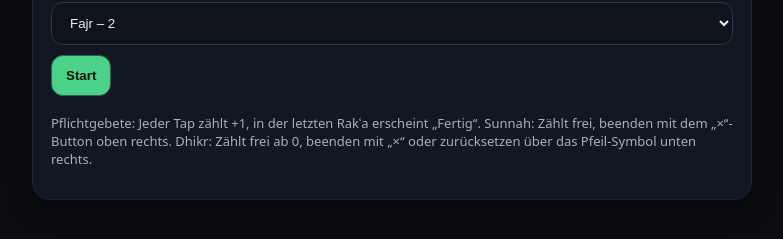
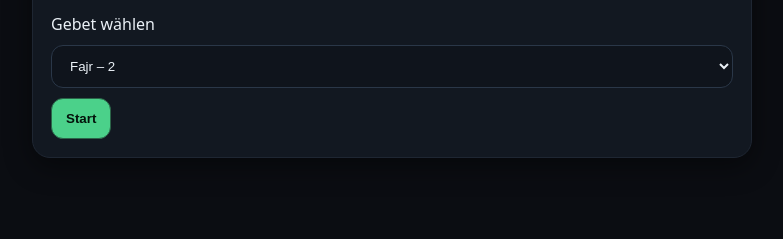
Before and after one commit to rayhanmansouri/RakaaCounter, a plain HTML site: page index.html in a window 1280 px wide. Shown: the part 353-592 px from the top of the page, without its empty margins (248-1031 px from the left). Drawn offline with Linux system fonts and the light colour scheme.

Commit message:
Update index.html

```diff
--- a/index.html
+++ b/index.html
@@ -64,11 +64,6 @@
           </div>
           <p class="hint" id="installHint" hidden>
             Öffne das Browser-Menü (<strong>Teilen</strong>/<strong>Zum Startbildschirm hinzufügen</strong>), um die App auf dem Gerät zu speichern.
-          </p>
-          <p class="hint">
-            Pflichtgebete: Jeder Tap zählt +1, in der letzten Rakʿa erscheint „Fertig“.
-            Sunnah: Zählt frei, beenden mit dem „×“-Button oben rechts.
-            Dhikr: Zählt frei ab 0, beenden mit „×“ oder zurücksetzen über das Pfeil-Symbol unten rechts.
           </p>
         </div>
       </div>
```
